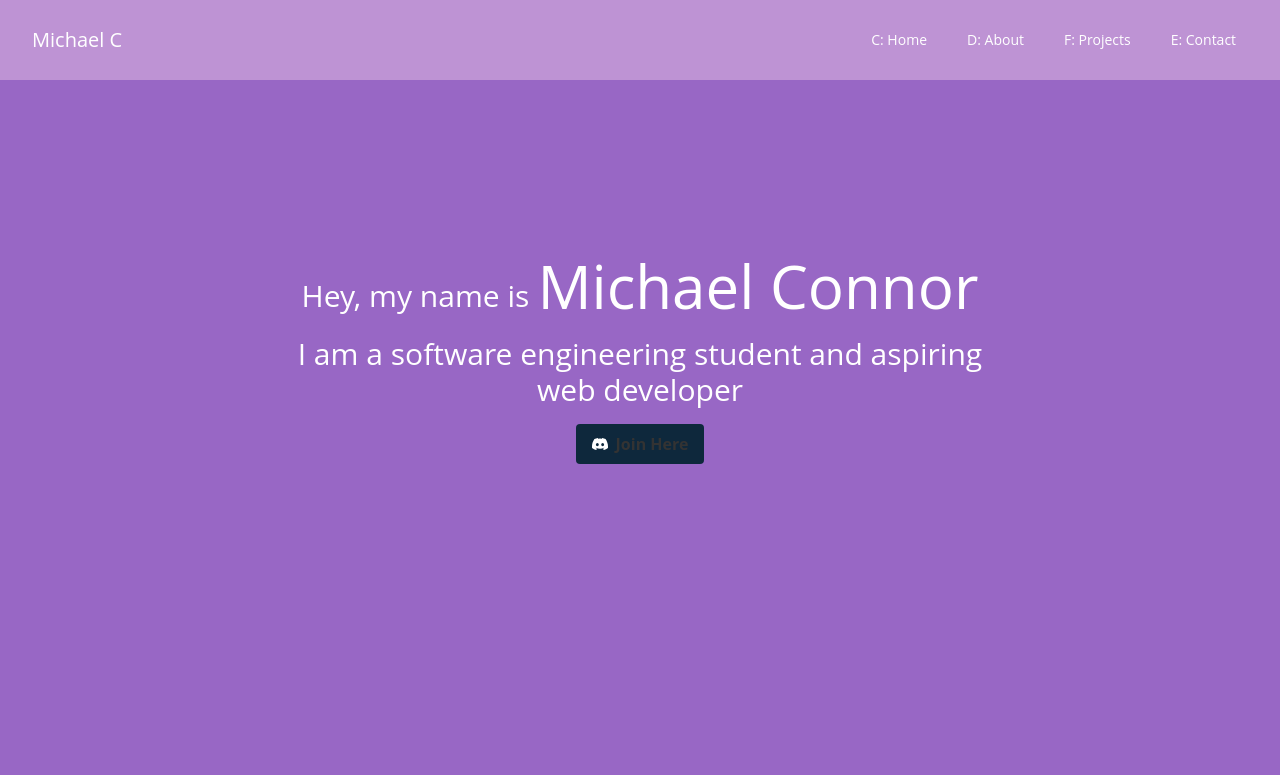
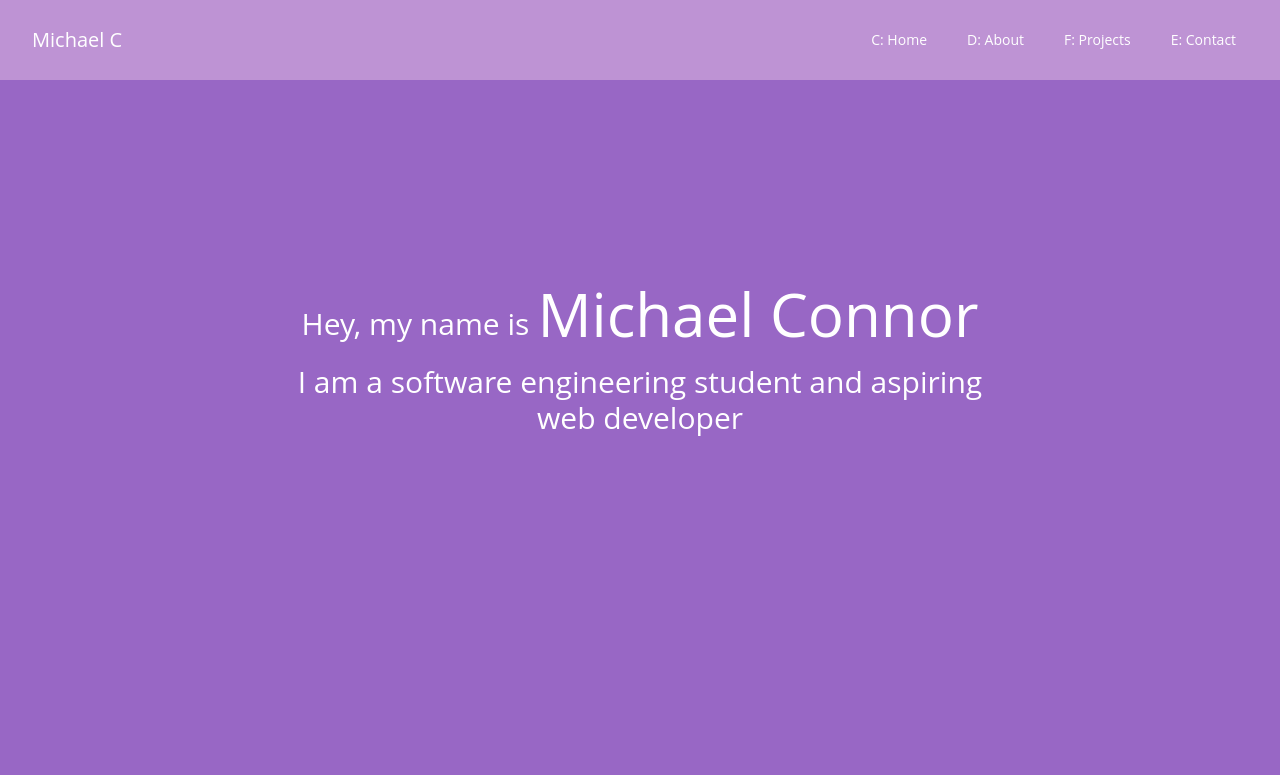
Before and after one commit to necrydark/PortfolioV1, a Next.js app: page / in a window 1280 px wide. Shown: the top 775 px of the page. Built offline with nearby package versions, Linux system fonts and the light colour scheme.

Commit message:
removed discord button

```diff
--- a/pages/index.js
+++ b/pages/index.js
@@ -36,15 +36,7 @@ export default function Home() {
           <p className='m-0 text-white md:text-3xl text-xl text-center '>
             I am a software engineering student and aspiring web developer
           </p>
-          <button className="bg-[#0e283c] hover:bg-[#20639B] z-50 transition-colors duration-300 text-white font-bold py-2 px-4 rounded inline-flex mt-4 items-center">
-            {/* <svg className="fill-current w-4 h-4 mr-2" xmlns="http://www.w3.org/2000/svg" viewBox="0 0 20 20"><path d="M13 8V2H7v6H2l8 8 8-8h-5zM0 18h20v2H0v-2z" /></svg> */}
-            <svg xmlns="http://www.w3.org/2000/svg" width="16" height="16" fill="currentColor" className="bi bi-discord mr-2" viewBox="0 0 16 16">
-            <path d="M13.545 2.907a13.227 13.227 0 0 0-3.257-1.011.05.05 0 0 0-.052.025c-.141.25-.297.577-.406.833a12.19 12.19 0 0 0-3.658 0 8.258 8.258 0 0 0-.412-.833.051.051 0 0 0-.052-.025c-1.125.194-2.22.534-3.257 1.011a.041.041 0 0 0-.021.018C.356 6.024-.213 9.047.066 12.032c.001.014.01.028.021.037a13.276 13.276 0 0 0 3.995 2.02.05.05 0 0 0 .056-.019c.308-.42.582-.863.818-1.329a.05.05 0 0 0-.01-.059.051.051 0 0 0-.018-.011 8.875 8.875 0 0 1-1.248-.595.05.05 0 0 1-.02-.066.051.051 0 0 1 .015-.019c.084-.063.168-.129.248-.195a.05.05 0 0 1 .051-.007c2.619 1.196 5.454 1.196 8.041 0a.052.052 0 0 1 .053.007c.08.066.164.132.248.195a.051.051 0 0 1-.004.085 8.254 8.254 0 0 1-1.249.594.05.05 0 0 0-.03.03.052.052 0 0 0 .003.041c.24.465.515.909.817 1.329a.05.05 0 0 0 .056.019 13.235 13.235 0 0 0 4.001-2.02.049.049 0 0 0 .021-.037c.334-3.451-.559-6.449-2.366-9.106a.034.034 0 0 0-.02-.019Zm-8.198 7.307c-.789 0-1.438-.724-1.438-1.612 0-.889.637-1.613 1.438-1.613.807 0 1.45.73 1.438 1.613 0 .888-.637 1.612-1.438 1.612Zm5.316 0c-.788 0-1.438-.724-1.438-1.612 0-.889.637-1.613 1.438-1.613.807 0 1.451.73 1.438 1.613 0 .888-.631 1.612-1.438 1.612Z"/>
-            </svg>
-           <Link href="discord.gg/leagueglobal">
-                <a>Join Here</a>
-            </Link>
-          </button>
+
           {/* <button className="bg-[#BE93D4] hover:bg-purple-600 transition-colors duration-300 text-white font-bold py-2 px-4 rounded inline-flex mt-4 items-center">
             <svg className="fill-current w-4 h-4 mr-2" xmlns="http://www.w3.org/2000/svg" viewBox="0 0 20 20"><path d="M13 8V2H7v6H2l8 8 8-8h-5zM0 18h20v2H0v-2z" /></svg>
             <span>Download CV</span>
```
